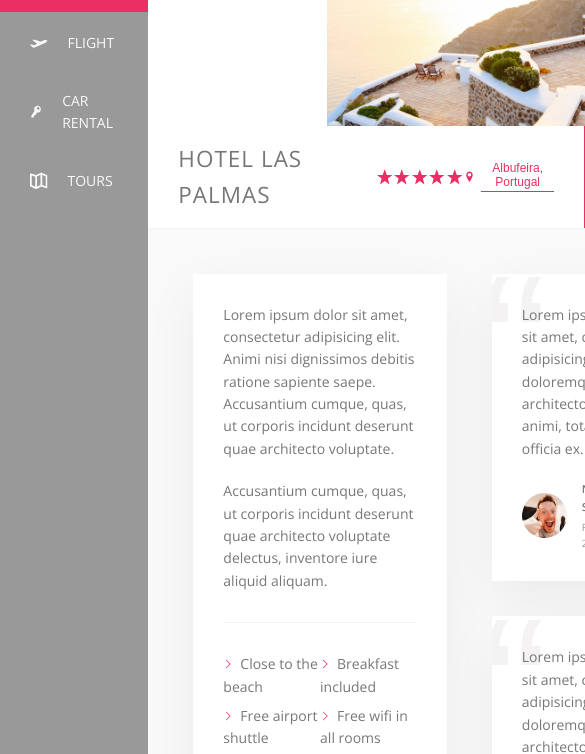
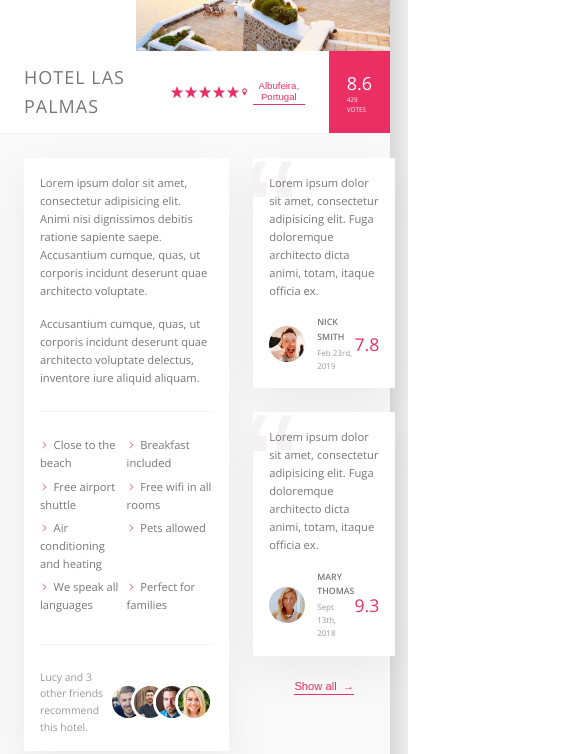
Before and after one commit to kristinlam/trillo, a website: page index.html in a window 390 px wide. Shown: the part 225-979 px from the top of the page, 585 px wide, since content can reach past the window. Drawn offline with nearby package versions, Linux system fonts and the light colour scheme.

Commit message:
added media queries

```diff
--- a/sass/_base.scss
+++ b/sass/_base.scss
@@ -31,7 +31,11 @@
 
 html {
 	box-sizing: border-box;
-	font-size: 62.5%; // 1rem = 10px
+	font-size: 62.5%; // 1rem = 10px, 10px/16px = 62.5%;
+
+	@media only screen and (max-width: 1100px) {
+		font-size: 50%;
+	}
 }
 
 body {
--- a/sass/_components.scss
+++ b/sass/_components.scss
@@ -129,11 +129,24 @@
 	list-style: none;
 	margin-top: 3.5rem;
 
+	@media only screen and (max-width: 900px) {
+		display: flex;
+		margin: 0;
+	}
+
 	&__item {
 		position: relative;
 
 		&:not(:last-child) {
 			margin-bottom: .5rem;
+
+			@media only screen and (max-width: 900px) {
+				margin: 0;
+			}
+		}
+
+		@media only screen and (max-width: 900px) {
+			flex: 1;
 		}
 	}
 
@@ -171,6 +184,11 @@
 
 		display: flex;
 		align-items: center;
+
+		@media screen and (max-width: 900px) {
+			justify-content: center;
+			padding: 2rem;
+		}
 	}
 
 	&__icon {
@@ -189,6 +207,11 @@
 	text-align: center;
 	color: var(--color-grey-light-4);
 	padding: 2.5rem;
+
+
+	@media only screen and (max-width: 900px) {
+		display: none;
+	}
 }
 
 /////////////////////////////////////////////
@@ -378,7 +401,7 @@
 	}
 
 	&__friends {
-
+		display: flex;
 	}
 
 	&__photo {
@@ -389,7 +412,7 @@
 		border: 3px solid #fff;
 
 		&:not(:last-child) {
-			margin-right: -1.5rem;
+			margin-right: -2rem;
 		}
 	}
 }
@@ -404,6 +427,11 @@
 	margin-bottom: 3.5rem;
 	position: relative;
 	overflow: hidden;
+
+	@media only screen and (max-width: 900px) {
+		padding: 2rem;
+		margin-bottom: 3rem;
+	}
 
 	&__text {
 		margin-bottom: 2rem;
--- a/sass/_layout.scss
+++ b/sass/_layout.scss
@@ -3,6 +3,13 @@
 	margin: 8rem auto;
 	background-color: var(--color-grey-light-1);
 	box-shadow: var(--shadow-dark);
+	min-height: 50rem;
+
+	@media only screen and (max-width: 1200px) {
+		margin: 0;
+		max-width: 100%;
+		width: 100%;
+	}
 }
 
 .header {
@@ -18,10 +25,14 @@
 
 .content {
 	display: flex;
+
+	@media only screen and (max-width: 900px) {
+		flex-direction: column;
+	}
 }
 
 .sidebar {
-	background-color: var(--color-grey-dark-3);
+	background-color: var(--color-grey-dark-1);
 	flex: 0 0 18%;
 
 	display: flex;
@@ -41,6 +52,10 @@
 	padding: 4.5rem;
 	background-color: var(--color-grey-light-1);
 	border-bottom: var(--line);
+
+	@media screen and (max-width: 900px) {
+		padding: 3rem;
+	}
 }
 
 .description {
@@ -49,6 +64,11 @@
 	padding: 3rem;
 	flex: 0 0 60%;
 	margin-right: 4.5rem;
+
+	@media screen and (max-width: 900px) {
+		padding: 2rem;
+		margin-right: 3rem;
+	}
 }
 
 .user-reviews {
```
Also changed, not shown: css/style.css.
